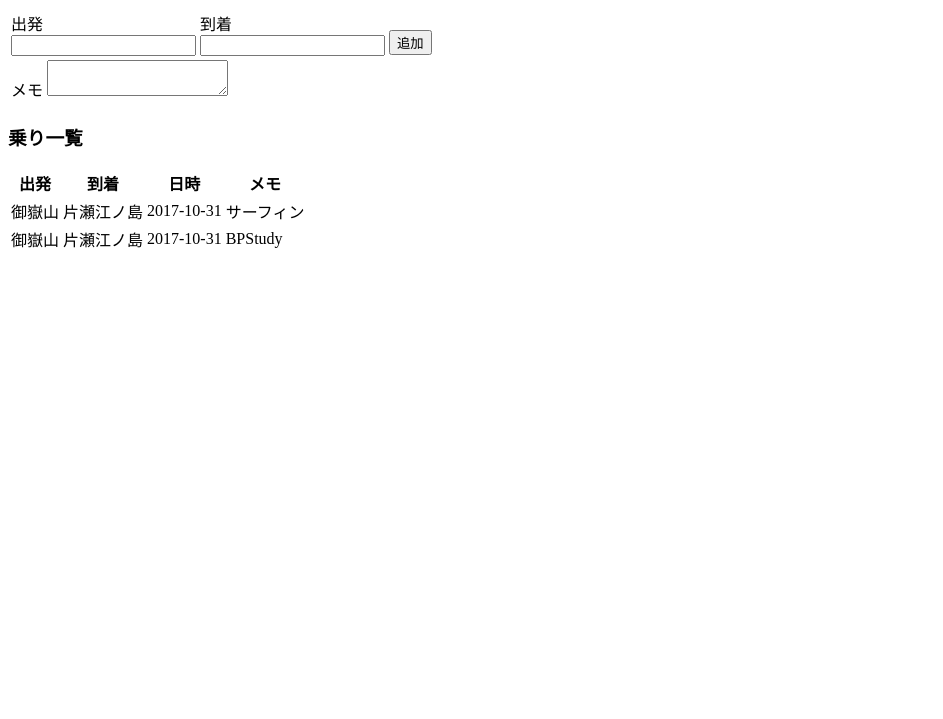
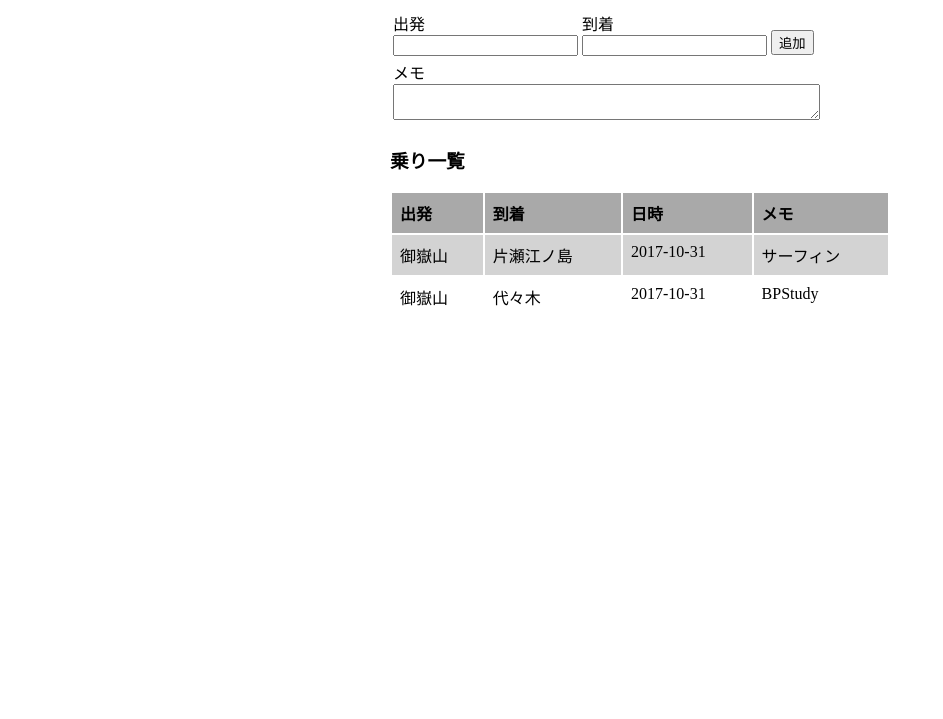
Before and after one commit to ITK13201/norilog, a plain HTML site: page index.html in a window 1280 px wide. Shown: the part 81-800 px from the top of the page, without its empty margins (0-943 px from the left). Drawn offline with Linux system fonts and the light colour scheme.

Commit message:
cssの作成

```diff
--- a/index.html
+++ b/index.html
@@ -4,6 +4,7 @@
     <meta charset="UTF-8">
     <meta name="viewport" content="width=device-width, user-scalable=no, initial-scale=1.0, maximum-scale==1.0, minimum-scale=1.0">
     <meta http-equiv="X-UA-Compatible" content="ie=edge">
+    <link rel="stylesheet" href="main.css" type="text/css">
     <title>乗りログ</title>
 </head>
 <body>
@@ -33,7 +34,7 @@
         </table>
     </form>
     <h3>乗り一覧</h3>
-    <table>
+    <table class="list">
         <tr>
             <th>出発</th>
             <th>到着</th>
@@ -48,7 +49,7 @@
         </tr>
         <tr>
             <td>御嶽山</td>
-            <td>片瀬江ノ島</td>
+            <td>代々木</td>
             <td>2017-10-31</td>
             <td>BPStudy</td>
         </tr>
--- /dev/null
+++ b/main.css
@@ -0,0 +1,23 @@
+body {
+    width: 500px;
+    text-align: left;
+    margin-left: auto;
+    margin-right: auto;
+}
+textarea {
+    width: 100%;
+}
+table.list {
+    width: 100%;
+}
+table.list tr:nth-child(even) {
+    background-color: lightgray;
+}
+table.list th {
+    padding: 0.5em;
+    background-color: darkgray;
+}
+table.list td {
+    padding: 0.5em;
+    vertical-align: top;
+}
```
